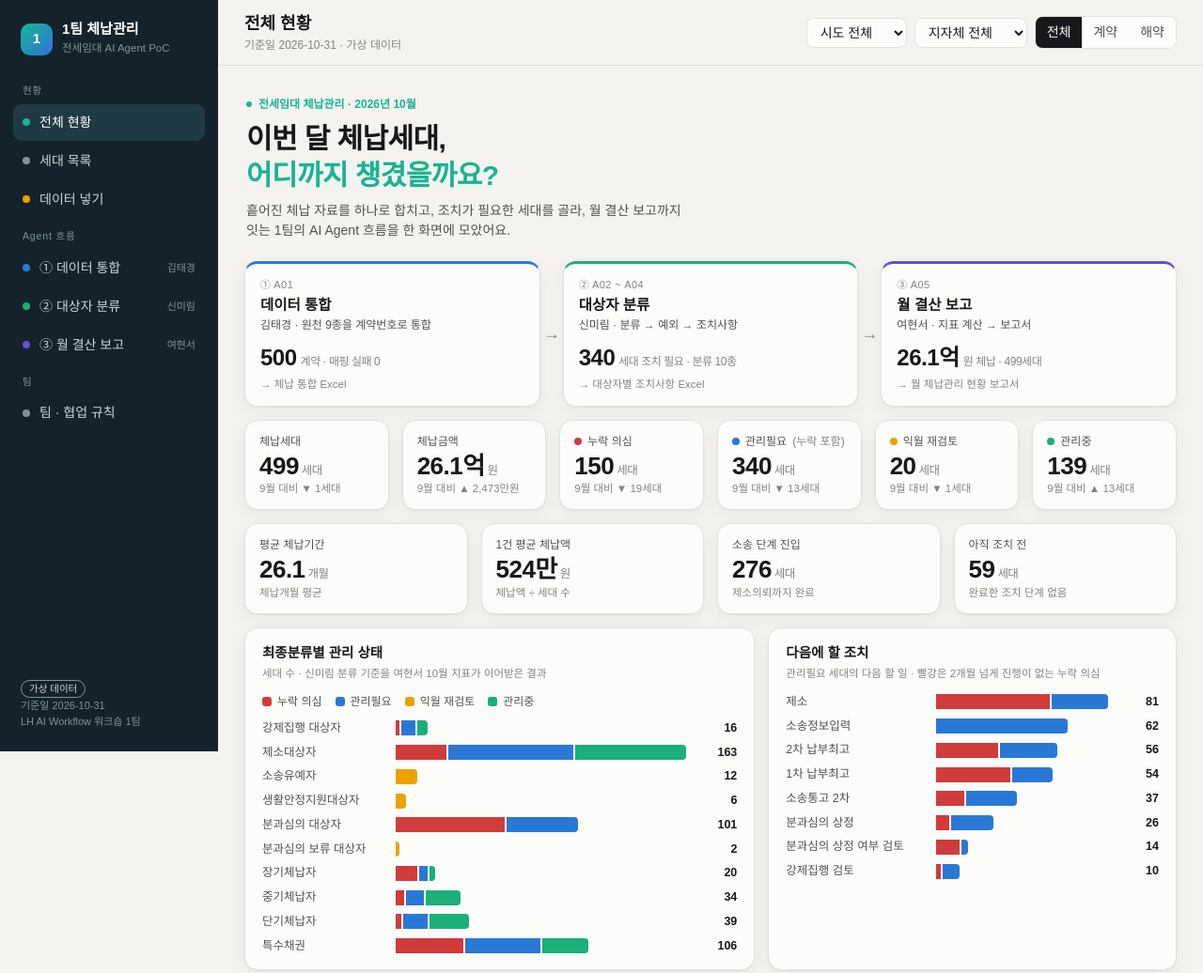
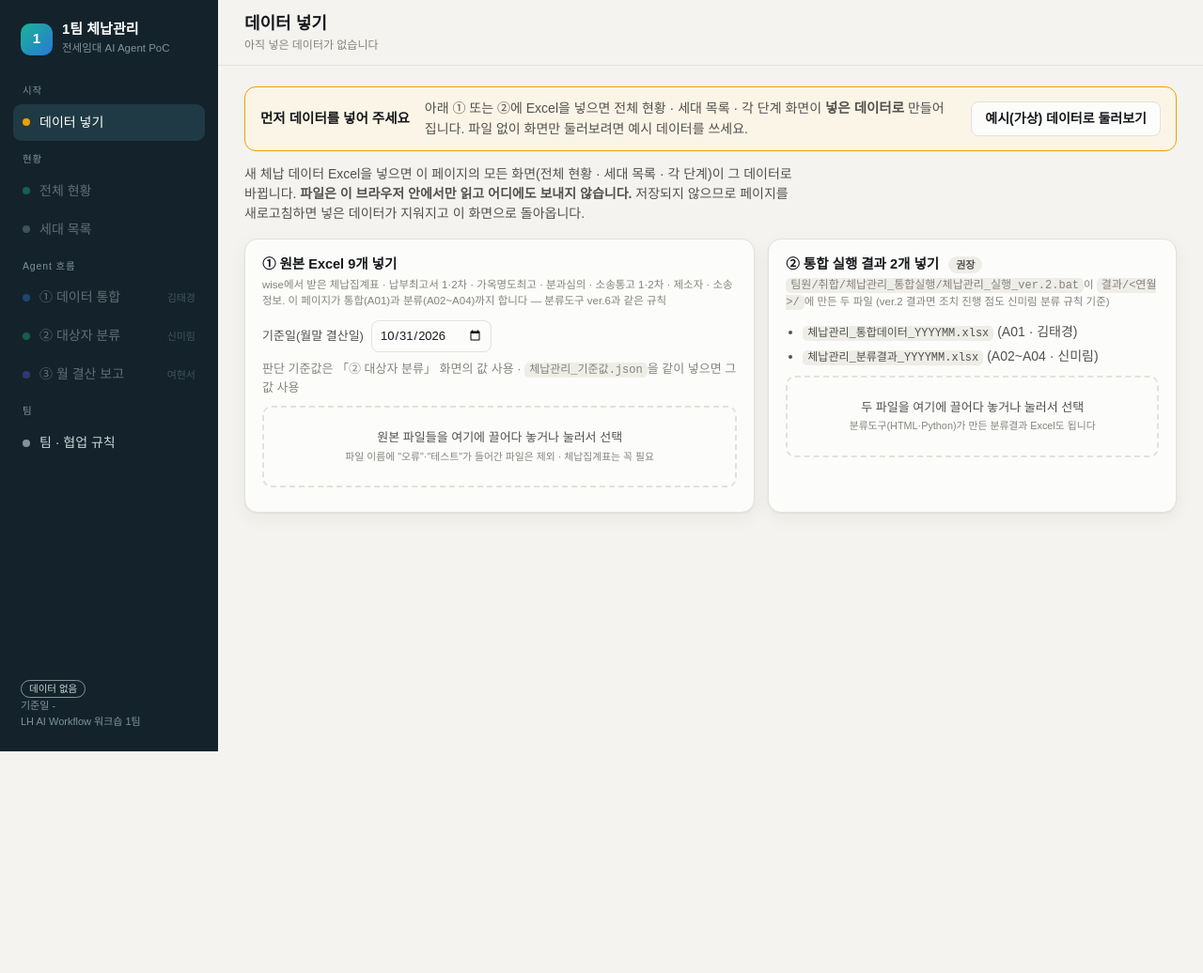
Before and after one commit to mirim-shin/lh-team1-dashboard, a plain HTML site: page index.html in a window 1280 px wide. Shown: the top 1036 px of the page at 94% size. After the commit the page ends 800 px from the top, so only its background shows below. Drawn offline with Linux system fonts and the light colour scheme; a web font is replaced by a local one.

Commit message:
대시보드 ver.8로 갱신 (데이터 넣기를 첫 탭으로, 넣은 데이터로만 결과 표시)
Co-Authored-By: Claude Opus 5.5 <noreply@anthropic.com>

```diff
--- a/index.html
+++ b/index.html
@@ -3,7 +3,7 @@
 <head>
 <meta charset="utf-8">
 <meta name="viewport" content="width=device-width, initial-scale=1">
-<title>1팀 체납관리 홈 ver.7</title>
+<title>1팀 체납관리 홈 ver.8</title>
 <link rel="stylesheet" href="https://cdn.jsdelivr.net/gh/orioncactus/pretendard@v1.3.9/dist/web/static/pretendard.min.css">
 <script src="https://cdnjs.cloudflare.com/ajax/libs/xlsx/0.18.5/xlsx.full.min.js"></script>
 <style>
@@ -47,6 +47,11 @@ a{color:inherit}
 .nav a{display:flex;align-items:center;gap:10px;padding:9px 10px;border-radius:9px;text-decoration:none;color:var(--side-ink);font-weight:500}
 .nav a:hover{background:rgba(255,255,255,.05)}
 .nav a.on{background:var(--side-on);color:#fff}
+.nav a.off{opacity:.42}
+.gate{border:1px solid var(--s-hold);background:color-mix(in srgb,var(--s-hold) 8%,var(--surface));border-radius:12px;padding:12px 16px;margin:0 0 14px;display:flex;flex-wrap:wrap;gap:10px 16px;align-items:center}
+.gate b{font-size:14.5px}.gate p{margin:0;color:var(--ink2);flex:1 1 320px}
+.gate button{border:1px solid var(--line);background:var(--surface);border-radius:8px;padding:7px 14px;cursor:pointer;font-weight:600}
+.gate .warn{flex-basis:100%;color:var(--s-miss);font-size:12.5px;margin:0}
 .nav a .dot{width:8px;height:8px;border-radius:50%;flex:none;background:var(--side-mute)}
 .nav a .who{margin-left:auto;font-size:11px;color:var(--side-mute)}
 .side .foot{margin-top:auto;font-size:11px;color:var(--side-mute);padding:0 8px;line-height:1.6}
@@ -192,10 +197,11 @@ th.dc{white-space:normal;word-break:keep-all;line-height:1.2;min-width:46px;max-
   <aside class="side">
     <div class="brand"><div class="logo">1</div><div><b>1팀 체납관리</b><small>전세임대 AI Agent PoC</small></div></div>
     <nav class="nav" id="nav">
+      <div class="cap">시작</div>
+      <a href="#data" data-v="data"><span class="dot" style="background:var(--s-hold)"></span>데이터 넣기</a>
       <div class="cap">현황</div>
       <a href="#home" data-v="home"><span class="dot" style="background:var(--accent)"></span>전체 현황</a>
       <a href="#list" data-v="list"><span class="dot"></span>세대 목록</a>
-      <a href="#data" data-v="data"><span class="dot" style="background:var(--s-hold)"></span>데이터 넣기</a>
       <div class="cap">Agent 흐름</div>
       <a href="#a01" data-v="a01"><span class="dot" style="background:var(--kim)"></span>① 데이터 통합<span class="who">김태경</span></a>
       <a href="#a02" data-v="a02"><span class="dot" style="background:var(--shin)"></span>② 대상자 분류<span class="who">신미림</span></a>
@@ -203,7 +209,7 @@ th.dc{white-space:normal;word-break:keep-all;line-height:1.2;min-width:46px;max-
       <div class="cap">팀</div>
       <a href="#team" data-v="team"><span class="dot"></span>팀 · 협업 규칙</a>
     </nav>
-    <div class="foot"><span class="badge">가상 데이터</span><br>기준일 <span id="fbase"></span><br>LH AI Workflow 워크숍 1팀</div>
+    <div class="foot"><span class="badge" id="fbadge">데이터 없음</span><br>기준일 <span id="fbase"></span><br>LH AI Workflow 워크숍 1팀</div>
   </aside>
 
   <div class="main">
@@ -295,7 +301,12 @@ th.dc{white-space:normal;word-break:keep-all;line-height:1.2;min-width:46px;max-
 
       <!-- DATA (ver.5, ver.6: ① 원본 Excel · ② 통합 실행 결과 순서로 바꿈) -->
       <section class="view" id="v-data">
-        <p class="lead">새 체납 데이터 Excel을 넣으면 이 페이지의 모든 화면(전체 현황 · 세대 목록 · 각 단계)이 그 데이터로 바뀝니다. <b>파일은 이 브라우저 안에서만 읽고 어디에도 보내지 않습니다.</b> 페이지를 새로고침하면 기본(가상) 데이터로 돌아갑니다.</p>
+        <!-- ver.8: 데이터 넣기를 첫 화면으로. 데이터를 넣기 전에는 다른 화면에 결과를 보여 주지 않음 -->
+        <div class="gate" id="gate"><b>먼저 데이터를 넣어 주세요</b>
+          <p>아래 ① 또는 ②에 Excel을 넣으면 전체 현황 · 세대 목록 · 각 단계 화면이 <b>넣은 데이터로</b> 만들어집니다. 파일 없이 화면만 둘러보려면 예시 데이터를 쓰세요.</p>
+          <button type="button" id="dSample">예시(가상) 데이터로 둘러보기</button>
+          <p class="warn" id="gateMsg" hidden></p></div>
+        <p class="lead">새 체납 데이터 Excel을 넣으면 이 페이지의 모든 화면(전체 현황 · 세대 목록 · 각 단계)이 그 데이터로 바뀝니다. <b>파일은 이 브라우저 안에서만 읽고 어디에도 보내지 않습니다.</b> 저장되지 않으므로 페이지를 새로고침하면 넣은 데이터가 지워지고 이 화면으로 돌아옵니다.</p>
         <div class="grid g2">
           <div class="card"><h3>① 원본 Excel 9개 넣기</h3>
             <p class="src">wise에서 받은 체납집계표 · 납부최고서 1·2차 · 가옥명도최고 · 분과심의 · 소송통고 1·2차 · 제소자 · 소송정보. 이 페이지가 통합(A01)과 분류(A02~A04)까지 합니다 — 분류도구 ver.6과 같은 규칙</p>
@@ -313,7 +324,7 @@ th.dc{white-space:normal;word-break:keep-all;line-height:1.2;min-width:46px;max-
           </div>
         </div>
         <div class="card mt"><h3>지금 화면에 쓰인 데이터</h3><div class="dinfo" id="dInfo"></div>
-          <button class="more" id="dReset" type="button">기본(가상) 데이터로 되돌리기</button></div>
+          <button class="more" id="dReset" type="button">처음으로 (넣은 데이터 지우기)</button></div>
       </section>
 
       <!-- TEAM -->
@@ -492,8 +503,25 @@ $('#fSido').addEventListener('change', e => { F.sido = e.target.value; if (F.gu
 $('#fGu').addEventListener('change', e => { F.gu = e.target.value; render(); });
 $('#fCon').addEventListener('click', e => { const b = e.target.closest('button'); if (!b) return; F.con = b.dataset.k; [...$('#fCon').children].forEach(x => x.classList.toggle('on', x === b)); render(); });
 $('#fReset').addEventListener('click', () => { F.sido = F.gu = F.con = ''; $('#fSido').value = ''; $('#fGu').value = ''; [...$('#fCon').children].forEach((x, i) => x.classList.toggle('on', !i)); render(); });
+/* ver.8: LOADED = '' (아직 데이터 없음) · 'sample' (예시 가상 데이터) · 'data' (넣은 데이터) */
+let LOADED = '';
+const NEED_DATA = ['home', 'list', 'a01', 'a02', 'a05'];
 function route() {
-  const v = TITLES[location.hash.slice(1)] ? location.hash.slice(1) : 'home';
+  let v = TITLES[location.hash.slice(1)] ? location.hash.slice(1) : (LOADED ? 'home' : 'data');
+  const gm = $('#gateMsg');
+  if (!LOADED && NEED_DATA.includes(v)) { gm.hidden = false; gm.textContent = `「${TITLES[v][0]}」은(는) 데이터를 넣은 뒤에 볼 수 있습니다.`; v = 'data'; }
+  else gm.hidden = true;
+  $('#gate').style.display = LOADED ? 'none' : '';
+  $('#dInfo').closest('.card').style.display = LOADED ? '' : 'none';
+  document.querySelectorAll('#nav a').forEach(a => a.classList.toggle('off', !LOADED && NEED_DATA.includes(a.dataset.v)));
+  $('#fbadge').textContent = LOADED === 'data' ? '넣은 데이터' : LOADED === 'sample' ? '예시(가상) 데이터' : '데이터 없음';
+  $('#fbase').textContent = LOADED ? D.base : '-';
+  if (!LOADED) {
+    document.querySelectorAll('.view').forEach(s => s.classList.toggle('on', s.id === 'v-' + v));
+    document.querySelectorAll('#nav a').forEach(a => a.classList.toggle('on', a.dataset.v === v));
+    $('#vtitle').textContent = TITLES[v][0]; $('#vsub').textContent = v === 'data' ? '아직 넣은 데이터가 없습니다' : '';
+    $('#filters').style.display = 'none'; scrollTo(0, 0); return;
+  }
   document.querySelectorAll('.view').forEach(s => s.classList.toggle('on', s.id === 'v-' + v));
   document.querySelectorAll('#nav a').forEach(a => a.classList.toggle('on', a.dataset.v === v));
   $('#vtitle').textContent = TITLES[v][0]; $('#vsub').textContent = (TITLES[v][1] ? TITLES[v][1] + ' · ' : '') + `기준일 ${D.base} · ${D.src || '가상 데이터'}`;
@@ -837,7 +865,7 @@ function applyData(D2, info) {
   TITLES.list[1] = '체납세대';
   const b = String(D.base).split('-'); $('#heroEye').textContent = `전세임대 체납관리 · ${b[0]}년 ${+b[1]}월`;
   $('#a05Lead').textContent = '분류 결과를 받아 월 결산 지표를 계산하고 보고서 초안을 만드는 단계입니다. 아래 수치는 「데이터 넣기」에서 넣은 파일로 계산한 값입니다(전월 비교·이번 달 수행 실적은 넣은 파일에 없어 비어 있습니다).';
-  DATA_INFO = info;
+  DATA_INFO = info; LOADED = 'data';
   $('#dotSrc').textContent = (info.kind === 'raw' || info.ownStep) ? '· 오른쪽 조치 진행 열은 신미림 분류 규칙이 완료로 본 단계 기준 (분류 규칙 우선)' : '· 오른쪽 조치 진행 열은 김태경 님 A01 통합데이터 기준 (예전 분류결과 파일이라 분류 기준 열이 없음)';
   F.sido = F.gu = F.con = ''; $('#fSido').value = ''; $('#fGu').value = ''; [...$('#fCon').children].forEach((x, i) => x.classList.toggle('on', !i));
   LX = null; $('#q').value = ''; listPage = 1;
@@ -929,6 +957,7 @@ wireDrop('#dropA', '#pickA', '#msgA', loadResults);
 wireDrop('#dropB', '#pickB', '#msgB', loadRaw);
 (function () { const t = new Date(); const d = new Date(Date.UTC(t.getFullYear(), t.getMonth(), 0)); $('#dBase').value = d.toISOString().slice(0, 10); })();
 $('#dReset').addEventListener('click', () => { location.href = location.pathname; });
+$('#dSample').addEventListener('click', () => { LOADED = 'sample'; if (location.hash !== '#home') location.hash = '#home'; else route(); });
 renderStatic(); render(); route();
 </script>
 </body>
```
Also changed, not shown: 1 other file.
